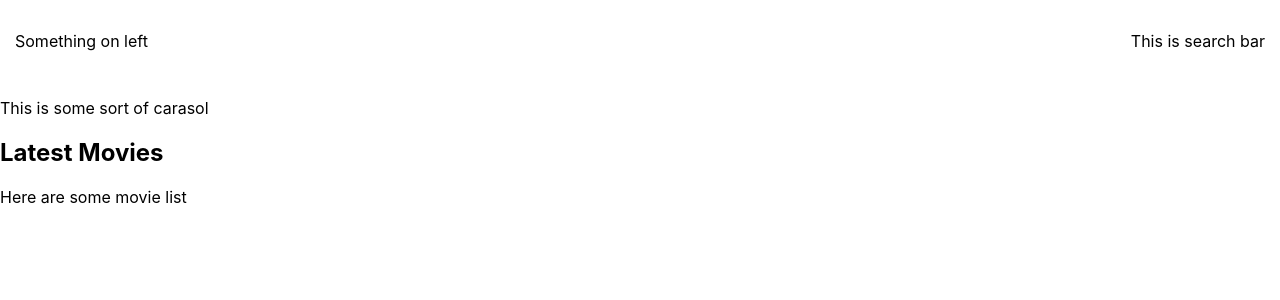
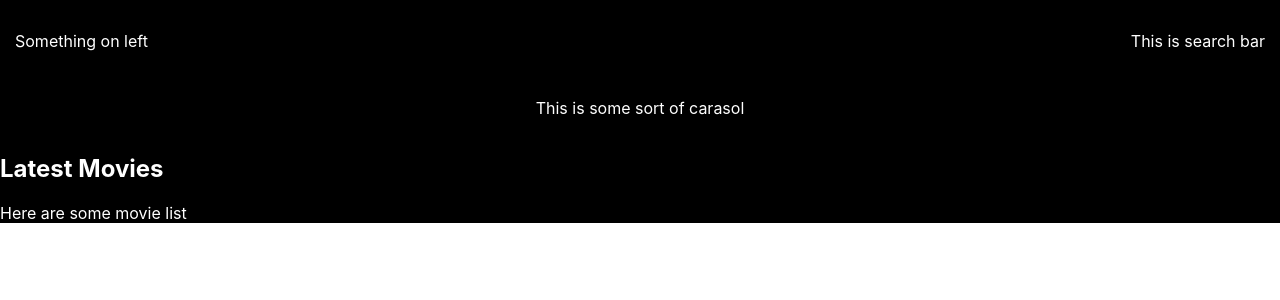
Before and after one commit to Ryand1234/movie-watcher, a React (Create React App) app: page / in a window 1280 px wide. Shown: the top 300 px of the page. Built offline with nearby package versions, Linux system fonts and the light colour scheme.

Commit message:
Some changes

```diff
--- a/src/App.tsx
+++ b/src/App.tsx
@@ -1,5 +1,4 @@
 import React from 'react';
-import logo from './logo.svg';
 import Home from  './routes/home/index';
 
 function App() {
--- a/src/routes/home/home.css
+++ b/src/routes/home/home.css
@@ -6,8 +6,9 @@
 	justify-content: space-between;
 }
 
-.home-carasoal {
-	align-content: center;
+.home-carasoul {
+	display: flex;
+	justify-content: center;
 }
 
 .home-header-left-side {
@@ -21,6 +22,8 @@
 }
 
 .home-body {
+	background-color: black;
+	color: white;
 }
 
 .movie-list {
```
Also changed, not shown: 1 other file (tests, documents, lock files or other folders).
